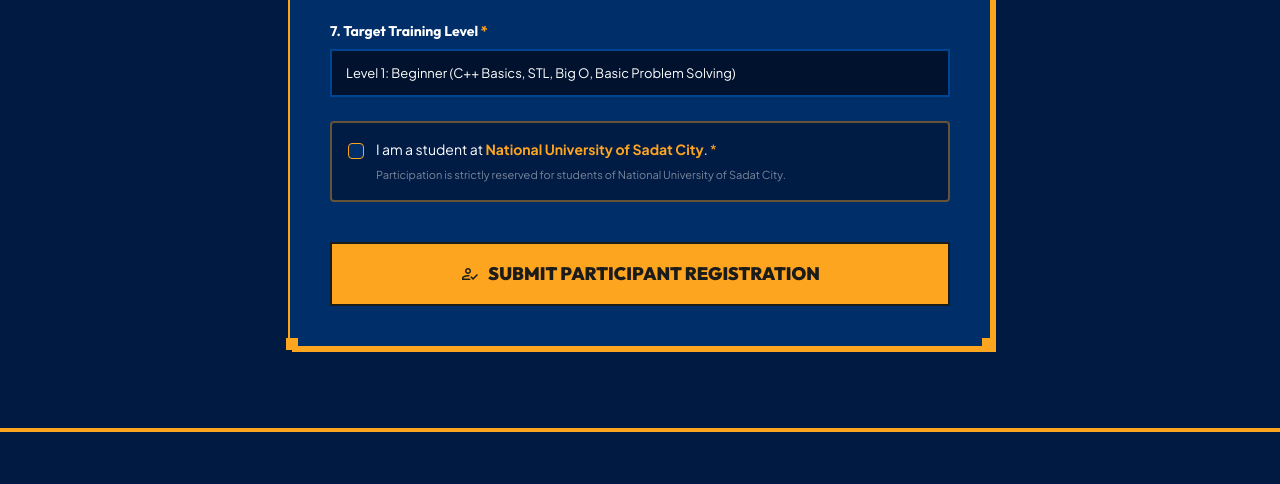
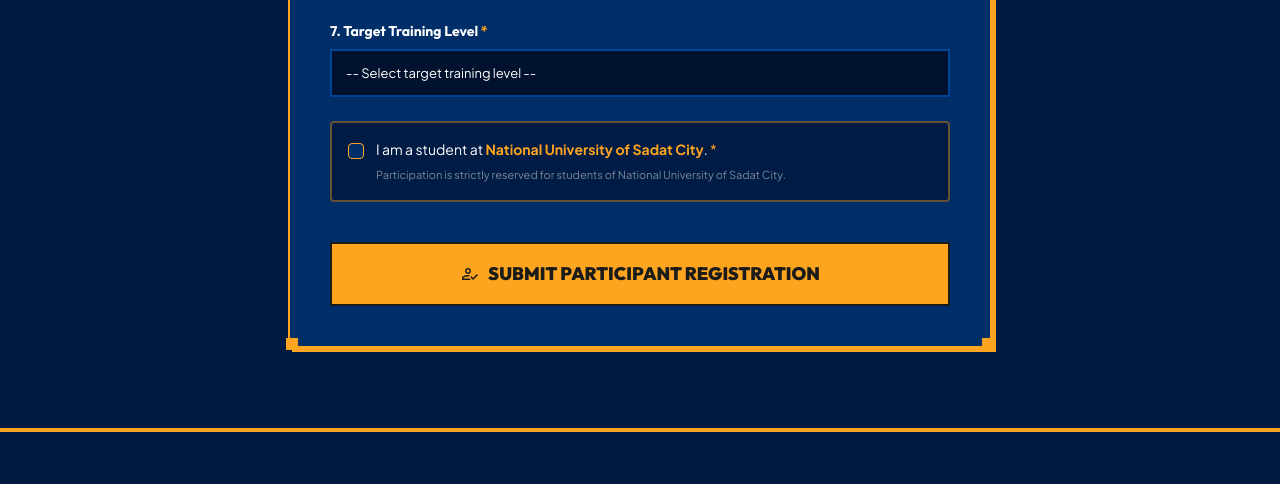
Before and after one commit to mohamed-elhosary1/icpc-community-nusc, a website: page participant/index.html in a window 1280 px wide. Shown: the part 3047-3531 px from the top of the page. Drawn offline with nearby package versions, Linux system fonts and the light colour scheme; files whose address does not match are found by name.

Commit message:
feat: make all 3 training levels available in the participant registration form

```diff
--- a/participant/index.html
+++ b/participant/index.html
@@ -743,7 +743,10 @@
                         7. Target Training Level <span class="text-gold">*</span>
                     </label>
                     <select id="p-level" name="level" required class="pixel-input w-full">
-                        <option value="Level 1: Beginner" selected>Level 1: Beginner (C++ Basics, STL, Big O, Basic Problem Solving)</option>
+                        <option value="" disabled selected>-- Select target training level --</option>
+                        <option value="Level 1: Beginner">Level 1: Beginner (C++ Basics, STL, Big O, Basic Problem Solving)</option>
+                        <option value="Level 2: Intermediate">Level 2: Intermediate (Number Theory, Greedy, Graph DFS/BFS, Binary Search)</option>
+                        <option value="Level 3: Advanced">Level 3: Advanced (Dynamic Programming, Segment Trees, Advanced Graphs)</option>
                     </select>
                 </div>
 
```
